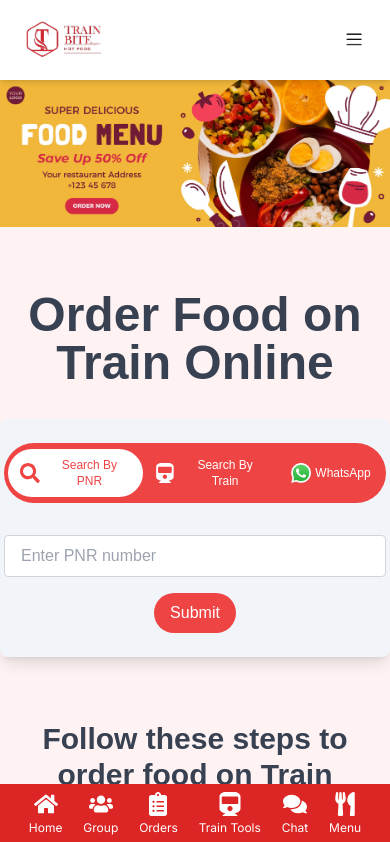
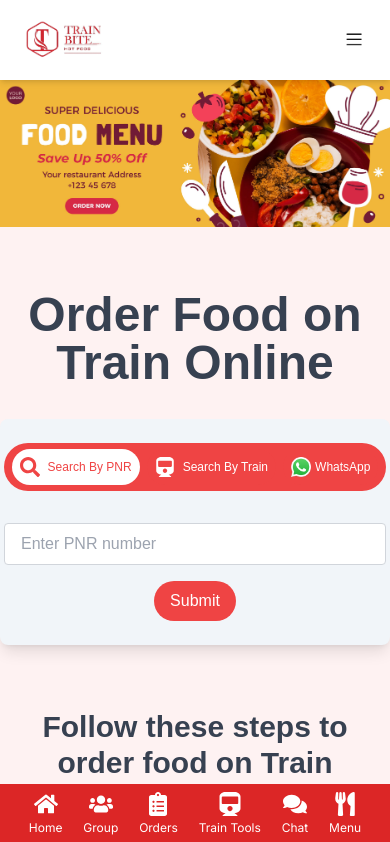
Before and after one commit to Nits-K/TrainBite, a Next.js app: page / in a window 390 px wide. Shown: the top 842 px of the page. Built offline with nearby package versions, Linux system fonts and the light colour scheme.

Commit message:
adjust padding

```diff
--- a/src/app/page.tsx
+++ b/src/app/page.tsx
@@ -33,7 +33,7 @@ export default function Home() {
         <div className="bg-slate-100 rounded-lg max-w-2xl p-1 py-6 mt-8 flex flex-col items-center w-full shadow-lg mx-auto">
   <div className="bg-red-500 rounded-full p-1 py-1.5 flex justify-around w-full mb-8">
     <button
-      className={`flex items-center px-3 sm:px-4 py-2 text-xs sm:text-base rounded-full transition-colors ${
+      className={`flex items-center px-2 sm:px-4 py-2 text-xs sm:text-base rounded-full transition-colors ${
         searchType === "PNR"
           ? "bg-white text-red-500"
           : "bg-red-500 text-white"
@@ -44,7 +44,7 @@ export default function Home() {
       Search By PNR
     </button>
     <button
-      className={`flex items-center px-3 sm:px-4 py-2 text-xs sm:text-base rounded-full transition-colors ${
+      className={`flex items-center px-2 sm:px-4 py-2 text-xs sm:text-base rounded-full transition-colors ${
         searchType === "Train"
           ? "bg-white text-red-500"
           : "bg-red-500 text-white"
@@ -55,7 +55,7 @@ export default function Home() {
       Search By Train
     </button>
     <button
-      className={`flex items-center px-3 sm:px-4 py-2 text-xs sm:text-base rounded-full transition-colors ${
+      className={`flex items-center px-2 sm:px-4 py-2 text-xs sm:text-base rounded-full transition-colors ${
         searchType === "WhatsApp"
           ? "bg-white text-red-500"
           : "bg-red-500 text-white"
```
